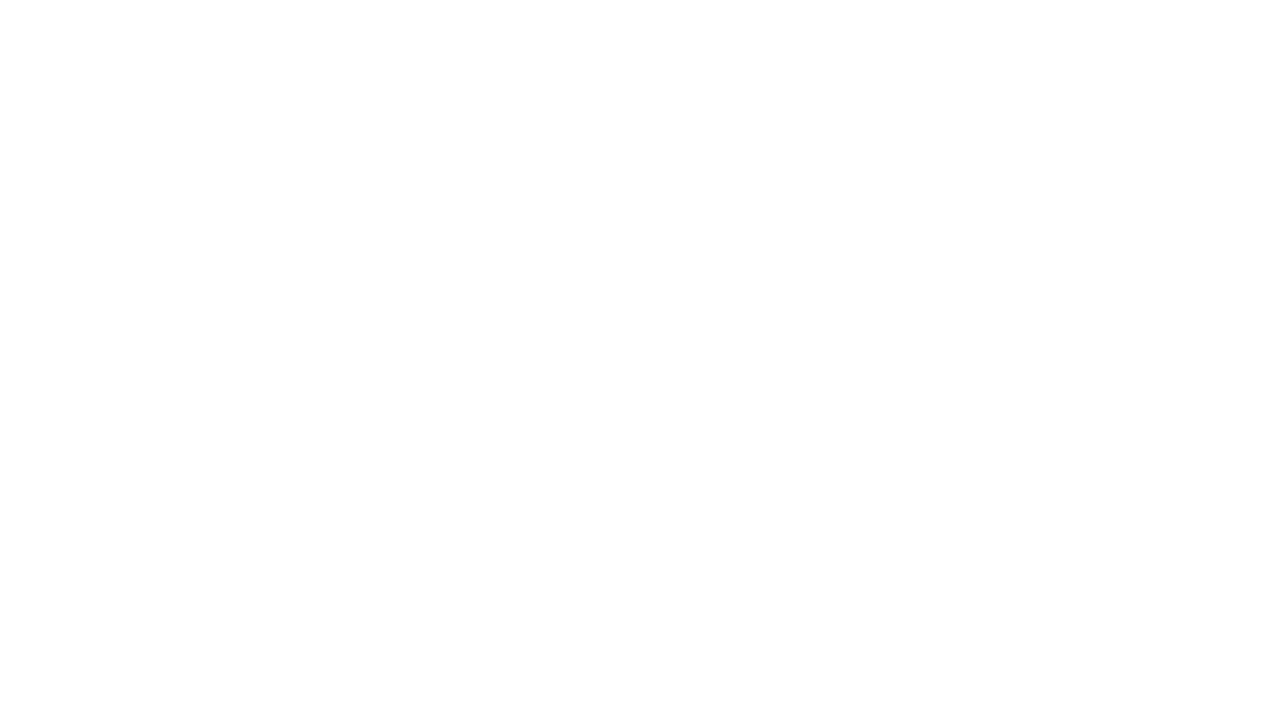
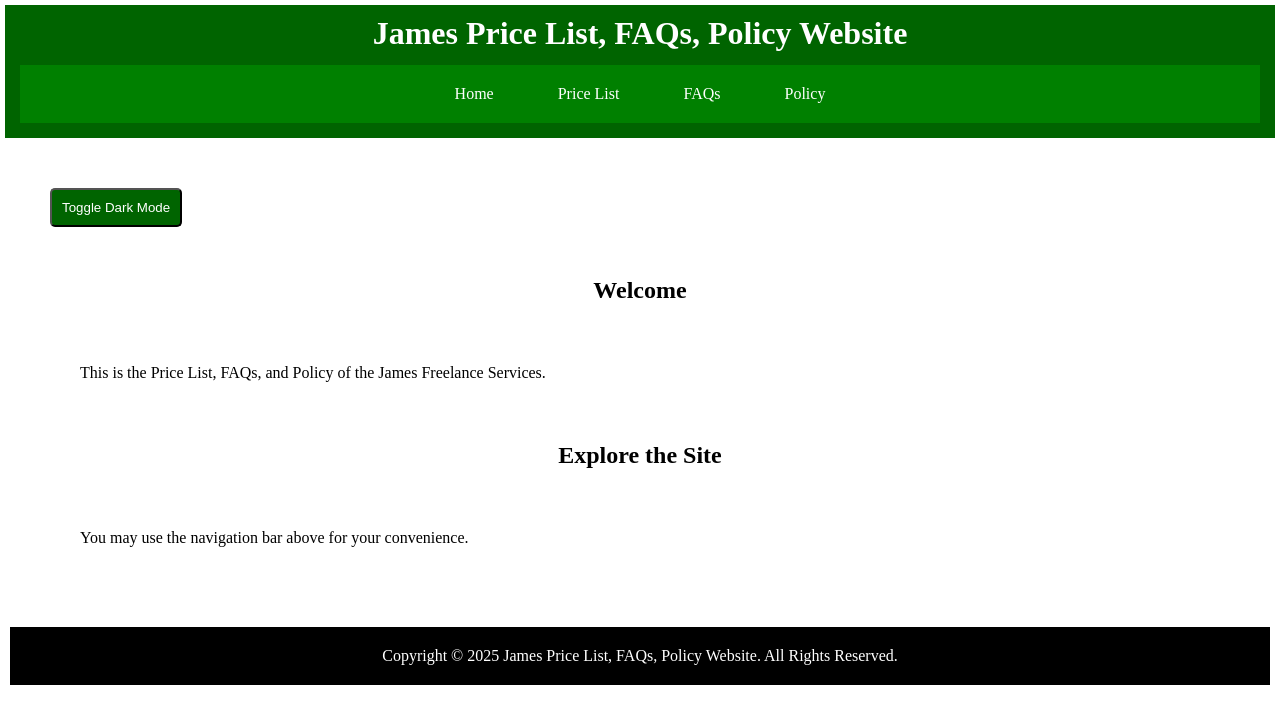
Before and after one commit to nico-liao0918/JPLFPW, a plain HTML site: page index.html in a window 1280 px wide. Drawn offline with Linux system fonts and the light colour scheme.

Commit message:
Update index.html

```diff
--- a/index.html
+++ b/index.html
@@ -1,13 +1,93 @@
 <!DOCTYPE html>
 
-<html>
-    <head></head>
+<html lang="en">
+    <head>
+        <meta charset="UTF-8"/>
+        <meta
+            name="viewport"
+            content="width=device-width, initial-scale=1.0"
+        />
+        <!--
+        <meta http-equiv="refresh" content="0; url=./error/error.html">
+        -->
+        <title>JPLFP WEBSITE</title>
+        <link rel="icon" href="favicon/favicon.ico" type="image/x-icon">
+        <link rel="stylesheet" href="genstyle/global.css">
+    </head>
 
     <body>
-        <header></header>
+        <header>
+            <div>
+                <h1>
+                    <a href="index.html">
+                        James Price List, FAQs, Policy Website
+                    </a>
+                </h1>
+            </div>
+            <div>
+                <nav>
+                    <ul>
+                        <li>
+                            <a href="index.html">Home</a>
+                        </li>
+                        <li>
+                            <a href="price.html">Price List</a>
+                        </li>
+                        <li>
+                            <a href="">FAQs</a>
+                        </li>
+                        <li>
+                            <a href="">Policy</a>
+                        </li>
+                    </ul>
+                </nav>
+            </div>
+        </header>
 
-        <main></main>
+        <main>
+            <section>
+                <button id="dark-toggle" class="button">Toggle Dark Mode</button>
+            </section>
+            <section>
+                <div id="popup" class="popup_hidden">
+                  <div class="popup-box">
+                    <h3>Stay in the Loop!</h3>
+                    <p>Subscribe to receive updates, newsletters, newspapers, or announcements.</p>
+                    <button onclick="location.href='subscribe.html'">Yes, Sign Me Up</button>
+                    <button onclick="closePopup()">No, Thanks</button>
+                  </div>
+                </div>
+            </section>
+            <section>
+                <div>
+                    <h2>Welcome</h2>
+                    <p>
+                        This is the Price List, FAQs, and Policy of the James Freelance Services.
+                    </p>
+                </div>
+            </section>
+            <section>
+                <div>
+                    <h2>Explore the Site</h2>
+                    <p>
+                        You may use the navigation bar above for your convenience.
+                    </p>
+                </div>
+            </section>
+        </main>
 
-        <footer></footer>
+        <footer>
+            <section>
+                <div>
+                    <p>
+                        Copyright &copy; 2025
+                        James Price List, FAQs, Policy Website.
+                        All Rights Reserved.
+                    </p>
+                </div>
+            </section>
+        </footer>
+        <script src="toggle.js"></script>
+        <script src="popup.js" defer></script>
     </body>
 </html>
```
